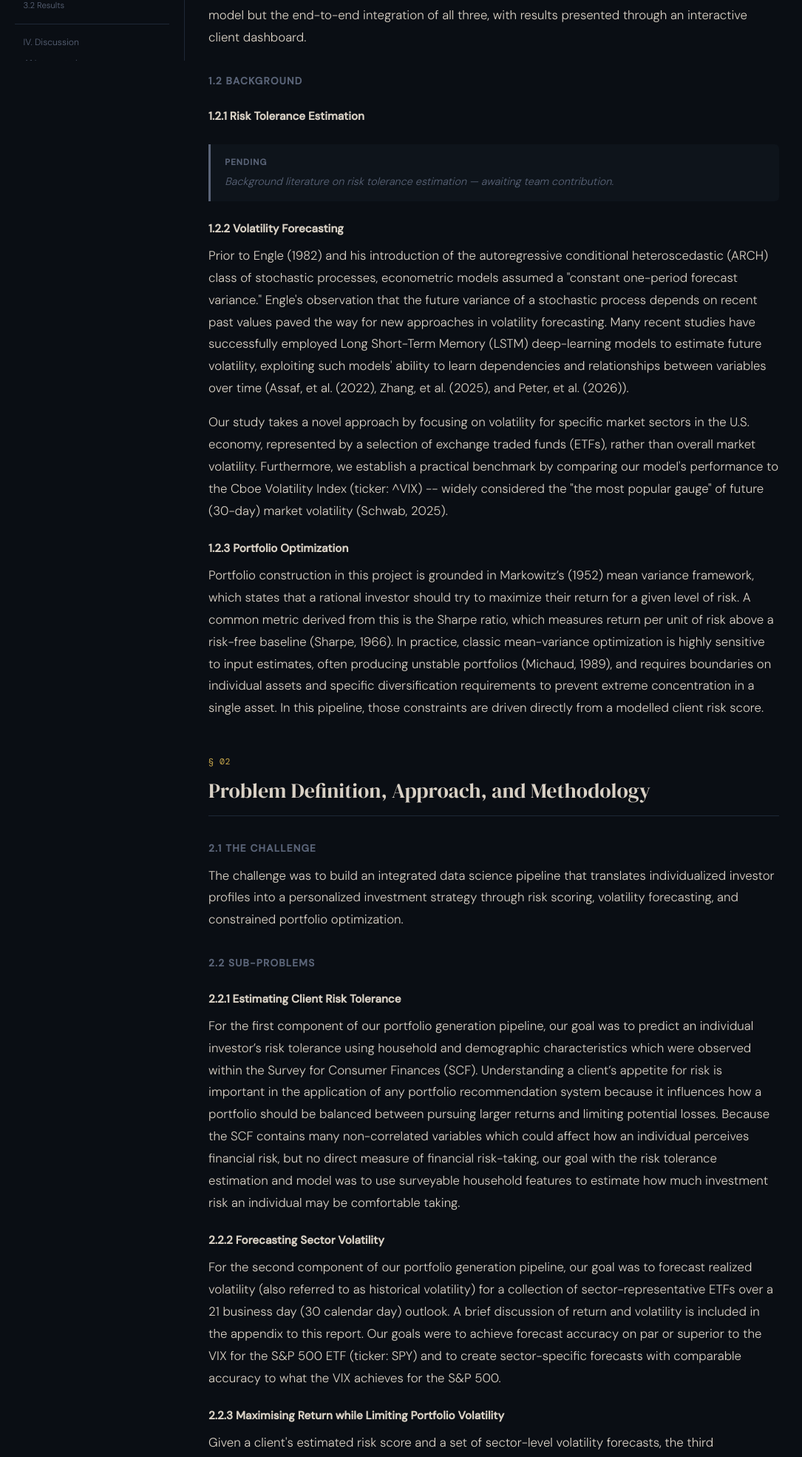
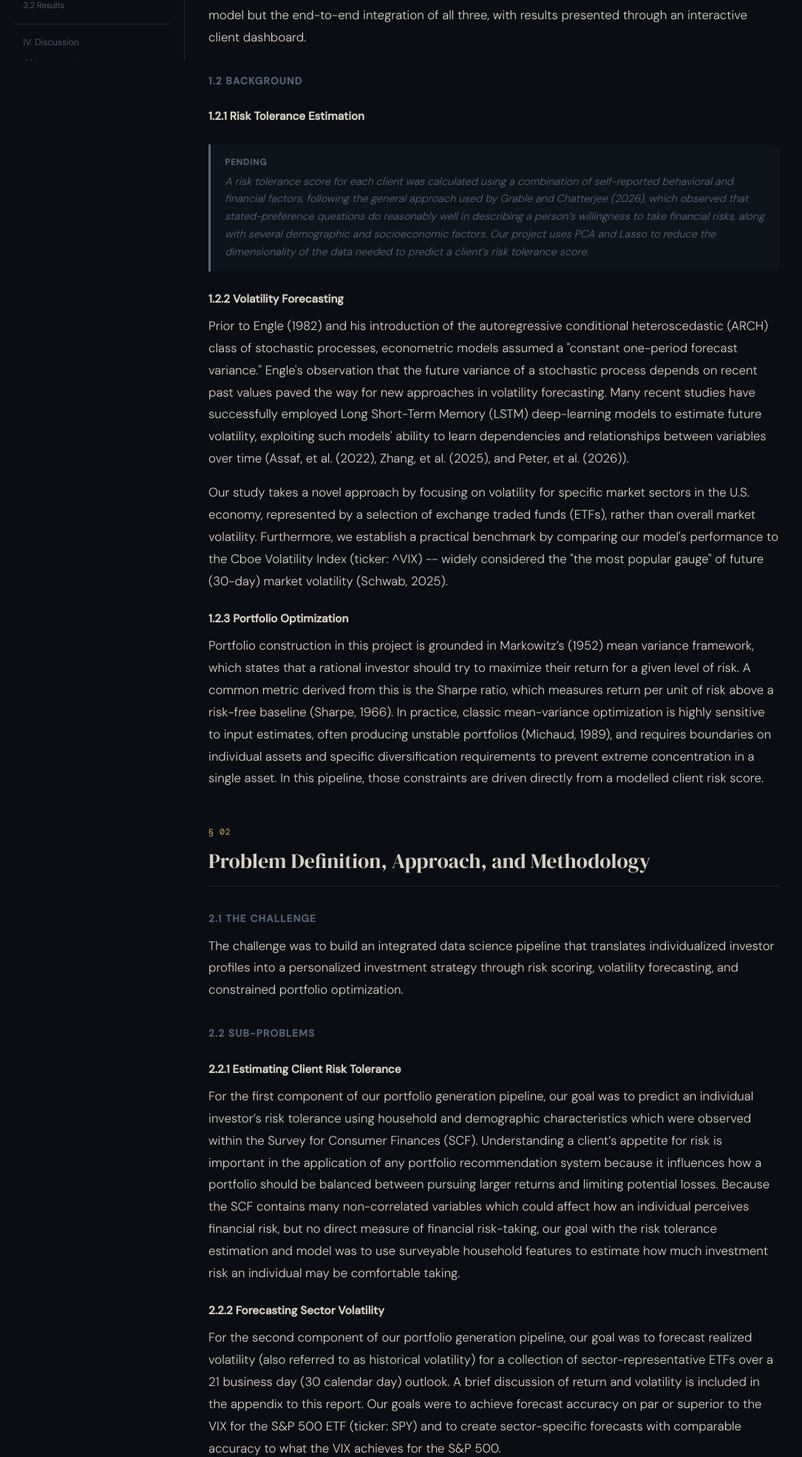
Before and after one commit to tmacpherson6/investment_advisor_dashboard_capstone, a Flask app: page /report in a window 1280 px wide. Shown: the part 748-2717 px from the top of the page at 74% size, without its empty margins (20-1105 px from the left). Run offline with Flask 3, Linux system fonts and the light colour scheme; parts of the project's set-up code (start-up, migrations or seed data) failed here and were passed over; some libraries are stand-ins or nearby versions; some web fonts are replaced.

Commit message:
Adding to SCF evaluation and results

```diff
--- a/templates/report.html
+++ b/templates/report.html
@@ -618,7 +618,7 @@
             <h4 class="subsubsection-heading" id="bg-risk">1.2.1 Risk Tolerance Estimation</h4>
             <div class="callout callout-pending">
                 <strong>Pending</strong>
-                Background literature on risk tolerance estimation — awaiting team contribution.
+                A risk tolerance score for each client was calculated using a combination of self-reported behavioral and financial factors, following the general approach used by Grable and Chatterjee (2026), which observed that stated-preference questions do reasonably well in describing a person’s willingness to take financial risks, along with several demographic and socioeconomic factors. Our project uses PCA and Lasso to reduce the dimensionality of the data needed to predict a client’s risk tolerance score.
             </div>
 
             <h4 class="subsubsection-heading" id="bg-volatility">1.2.2 Volatility Forecasting</h4>
@@ -654,7 +654,8 @@
 
             <h4 class="subsubsection-heading" id="subproblem-risk">2.2.1 Estimating Client Risk Tolerance</h4>
             <p>
-                For the first component of our portfolio generation pipeline, our goal was to predict an individual investor’s risk tolerance using household and demographic characteristics which were observed within the Survey for Consumer Finances (SCF). Understanding a client’s appetite for risk is important in the application of any portfolio recommendation system because it influences how a portfolio should be balanced between pursuing larger returns and limiting potential losses. Because the SCF contains many non-correlated variables which could affect how an individual perceives financial risk, but no direct measure of financial risk-taking, our goal with the risk tolerance estimation and model was to use surveyable household features to estimate how much investment risk an individual may be comfortable taking.
+                For the first component of our portfolio generation pipeline, our goal was to predict an individual investor’s risk tolerance using household and demographic characteristics which were observed within the Survey for Consumer Finances (SCF).
+                Understanding a client’s appetite for risk is important in the application of any portfolio recommendation system because it influences how a portfolio should be balanced between pursuing larger returns and limiting potential losses. Because the SCF contains many non-correlated variables which could affect how an individual perceives financial risk, but no direct measure of financial risk-taking, our goal with the risk tolerance estimation and model was to use surveyable household features to estimate how much investment risk an individual may be comfortable taking.
             </p>
 
             <h4 class="subsubsection-heading" id="subproblem-vol">2.2.2 Forecasting Sector Volatility</h4>
@@ -758,7 +759,7 @@
                 Because SCF contains thousands of variables, many of the fields were overly specific or not directly related to investor risk profiling. A more focused feature set was necessary to improve the interpretability and usability of our platform.
             </p>
             <p>
-                For the target variable, PCA was used as a feature extraction method to combine multiple behavioral variables into a latent measure of financial risk tolerance. Variables related to spending more than income, spending less than income, saving tendencies, and perceptions of household financial conditions were selected because they captured behavioral tendencies associated with financial risk tolerance or aversion. The feature selection combined with PCA provided a sound proxy target for supervised learning in the absence of a specific measure related to financial risk tolerance.
+                For the target variable, PCA was used as a feature extraction method to combine multiple behavioral variables into a latent measure of financial risk tolerance. Variables related to spending more than income, spending less than income, saving tendencies, and perceptions of household financial conditions were selected because they captured behavioral tendencies associated with financial risk tolerance or aversion. Before running PCA, we used LASSO regression to select variables most strongly associated with a self-reported risk tolerance score, ensuring that only relevant predictors informed the composite measure. The feature selection combined with PCA provided a sound proxy target for supervised learning in the absence of a specific measure related to financial risk tolerance.
             </p>
             <p>
                 Separate feature selection was then conducted for the Random Forest model used to predict the PCA-derived risk score. For this method, emphasis was placed on variables that were meaningful from an economic perspective, explainable, and realistic to collect from future end users through a short advisory questionnaire. Inputs included age, education, marital status, number of children, income, net worth, total assets, debt, liquid assets, housing wealth, vehicle ownership, and savings-related measures. These variables were chosen because they reflect life stage and financial capacity, which are likely related to investment risk preferences, and are not likely highly technical or obscure to the end user.
@@ -775,7 +776,7 @@
                 The architecture consisted of multiple decision trees trained on samples of the training data. At each split, a random subset of predictors was considered, which helps reduce overfitting and improved generalization by diversifying the trees within the ensemble. Final predictions were generated by averaging the output across all trees in the forest.
             </p>
             <p>
-                Training was conducted using the combined SCF implicate dataset, with survey weights incorporated during model fitting so that observations contributed in proportion to their representation in the broader U.S. household population. The dataset was partitioned into training and testing subsets to evaluate out-of-sample predictive performance. Model performance was assessed using regression metrics such as R-squared and root mean squared error (RMSE), allowing us to evaluate both explanatory power and prediction accuracy.
+                Training was conducted using the combined SCF implicate dataset, with survey weights incorporated during model fitting so that observations contributed in proportion to their representation in the broader U.S. household population. The dataset was partitioned into training and testing subsets to evaluate out-of-sample predictive performance.
             </p>
             <p>
                 The Random Forest output is further transformed via a QuantileTransformer to produce a
@@ -903,7 +904,7 @@
             <h4 class="subsubsection-heading">Risk Tolerance</h4>
             <div class="callout callout-pending">
                 <strong>Pending</strong>
-                Evaluation strategy for risk tolerance model — awaiting team contribution.
+                Model performance was assessed using regression metrics such as R-squared and root mean squared error (RMSE), allowing us to evaluate both explanatory power and prediction accuracy.
             </div>
 
             <h4 class="subsubsection-heading">Volatility Forecasting</h4>
@@ -939,7 +940,9 @@
             <h4 class="subsubsection-heading">Risk Tolerance Estimation</h4>
             <div class="callout callout-pending">
                 <strong>Pending</strong>
-                Risk tolerance model selection and performance results — awaiting team contribution.
+                We evaluated 2 approaches for predicting risk tolerance. The first used Random Forest regression to predict a latent financial risk tolerance score using PCA. The second used a generalized linear modeling (GLM) framework based on the approach used by Pessoa, Damico, and Jacob (2024) to predict survey respondents’ self-reported risk tolerance score. In the Pessoa et al. approach, we first applied LASSO to select features associated with the self-reported risk score, then fit a weighted linear regression model that accounted for the survey weights and multiple imputations.
+                We ultimately selected the Random Forest regression model as it achieved a higher R-squared and lower root mean squared error (RMSE), explaining 73% of the variance in the PCA-based risk tolerance score. Although the GLM was not chosen as the final model, we used its most statistically significant predictors to inform the set of variables included in the PCA.
+
             </div>
 
             <h4 class="subsubsection-heading">Volatility Forecasting — Model Selection</h4>
```
